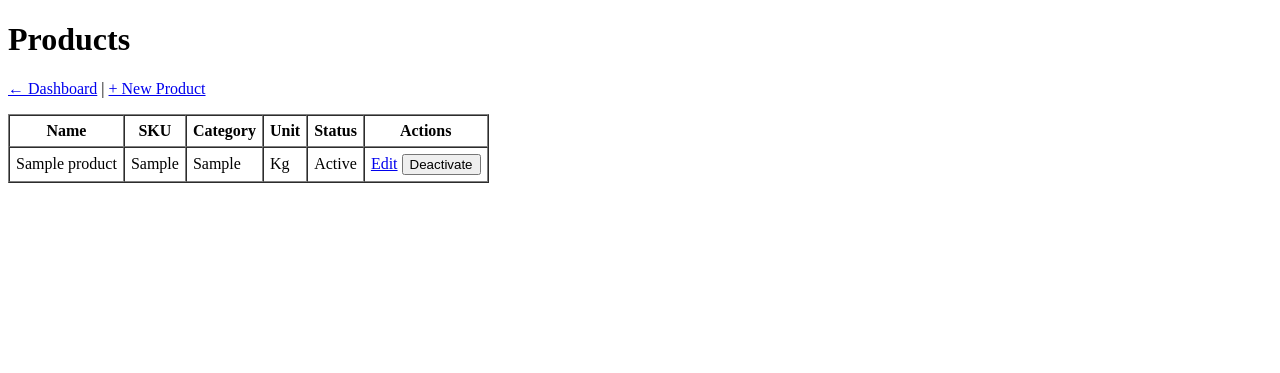
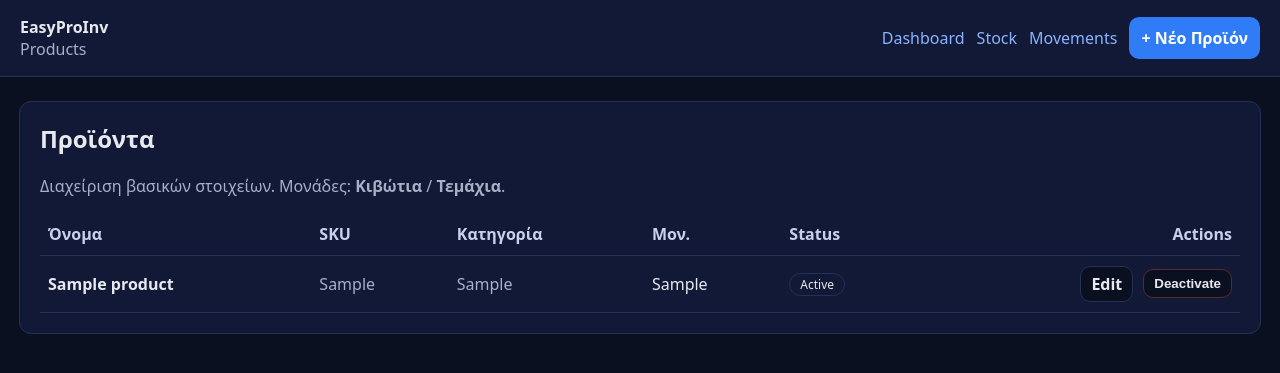
Before and after one commit to cfragoulis-design/Warehouse, a FastAPI app: page /products in a window 1280 px wide. Shown: the top 373 px of the page. Run offline with FastAPI, Linux system fonts and the light colour scheme; the visitor is signed in with stand-in values (Sample User, id 1); tables that the repository leaves empty hold one stand-in row (values such as "Sample post"); parts of the project's set-up code (start-up, migrations or seed data) failed here and were passed over.

Commit message:
Add files via upload

```diff
--- a/app/templates/products_list.html
+++ b/app/templates/products_list.html
@@ -1,42 +1,96 @@
-<!DOCTYPE html>
-<html>
+<!doctype html>
+<html lang="el">
 <head>
+  <meta charset="utf-8" />
+  <meta name="viewport" content="width=device-width, initial-scale=1" />
   <title>Products</title>
+  <style>
+    body{font-family:system-ui,Segoe UI,Arial,sans-serif;background:#0b1020;color:#e7e9ee;margin:0;}
+    .top{display:flex;justify-content:space-between;align-items:center;padding:16px 20px;background:#111936;border-bottom:1px solid #243055;}
+    .brand{font-weight:900}
+    .muted{color:#a7b0c7}
+    a{color:#8ab4ff;text-decoration:none}
+    .nav{display:flex;gap:12px;align-items:center}
+    .btn{background:#2f7cf6;color:#fff;border:0;border-radius:10px;padding:10px 12px;font-weight:800;cursor:pointer;text-decoration:none;display:inline-block}
+    .btn:visited{color:#fff}
+    .card{max-width:1200px;margin:24px auto;padding:20px;background:#111936;border:1px solid #243055;border-radius:12px;}
+    table{width:100%;border-collapse:collapse}
+    th,td{border-bottom:1px solid #243055;padding:10px 8px;text-align:left;vertical-align:middle}
+    th{color:#c9d1ea;font-weight:800}
+    .right{text-align:right}
+    .pill{display:inline-block;padding:2px 10px;border:1px solid #243055;border-radius:999px;font-size:12px;white-space:nowrap}
+    .actions{display:flex;gap:10px;align-items:center;justify-content:flex-end}
+    .btnsm{
+      background:#0b1020;border:1px solid #243055;color:#e7e9ee;
+      border-radius:10px;padding:6px 10px;font-weight:900;cursor:pointer;text-decoration:none;display:inline-block
+    }
+    .btnsm:hover{border-color:#3a4b80}
+    .danger{border-color:#5a2a2a}
+    .danger:hover{border-color:#7a3a3a}
+    .name{font-weight:800}
+    .sub{font-size:12px}
+    form{margin:0}
+    .nowrap{white-space:nowrap}
+  </style>
 </head>
 <body>
-  <h1>Products</h1>
+  <div class="top">
+    <div>
+      <div class="brand">EasyProInv</div>
+      <div class="muted">Products</div>
+    </div>
+    <div class="nav">
+      <a href="/dashboard">Dashboard</a>
+      <a href="/stock">Stock</a>
+      <a href="/movements">Movements</a>
+      <a class="btn" href="/products/new">+ Νέο Προϊόν</a>
+    </div>
+  </div>
 
-  <p>
-    <a href="/dashboard">← Dashboard</a> |
-    <a href="/products/new">+ New Product</a>
-  </p>
+  <div class="card">
+    <h2 style="margin-top:0">Προϊόντα</h2>
+    <p class="muted">Διαχείριση βασικών στοιχείων. Μονάδες: <strong>Κιβώτια</strong> / <strong>Τεμάχια</strong>.</p>
 
-  <table border="1" cellpadding="6" cellspacing="0">
+    <table>
       <tr>
-      <th>Name</th>
-      <th>SKU</th>
-      <th>Category</th>
-      <th>Unit</th>
-      <th>Status</th>
-      <th>Actions</th>
+        <th>Όνομα</th>
+        <th class="nowrap">SKU</th>
+        <th>Κατηγορία</th>
+        <th class="nowrap">Μον.</th>
+        <th class="nowrap">Status</th>
+        <th class="right">Actions</th>
       </tr>
+
       {% for p in products %}
       <tr>
-      <td>{{ p.name }}</td>
-      <td>{{ p.sku or '' }}</td>
-      <td>{{ p.category or '' }}</td>
-      <td>{{ 'Τεμ' if p.unit == 'pcs' else 'Kg' }}</td>
-      <td>{{ 'Active' if p.is_active else 'Inactive' }}</td>
         <td>
-        <a href="/products/{{ p.id }}/edit">Edit</a>
-        <form method="post" action="/products/{{ p.id }}/toggle" style="display:inline;">
-          <button type="submit">
+          <div class="name">{{ p.name }}</div>
+        </td>
+        <td class="muted nowrap">{{ p.sku or '' }}</td>
+        <td class="muted">{{ p.category or '' }}</td>
+        <td class="nowrap">
+          {% if p.unit == 'box' %}Κιβ
+          {% elif p.unit == 'pcs' %}Τεμ
+          {% else %}{{ p.unit }}
+          {% endif %}
+        </td>
+        <td class="nowrap">
+          <span class="pill">{{ 'Active' if p.is_active else 'Inactive' }}</span>
+        </td>
+        <td class="right">
+          <div class="actions">
+            <a class="btnsm" href="/products/{{ p.id }}/edit">Edit</a>
+
+            <form method="post" action="/products/{{ p.id }}/toggle">
+              <button class="btnsm danger" type="submit">
                 {{ 'Deactivate' if p.is_active else 'Activate' }}
               </button>
             </form>
+          </div>
         </td>
       </tr>
       {% endfor %}
     </table>
+  </div>
 </body>
 </html>
```
Lines whose indentation alone changed are shown as unchanged.
